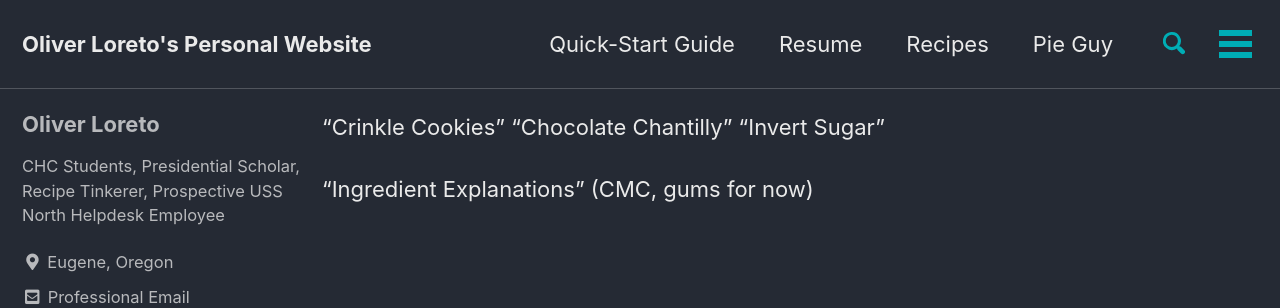
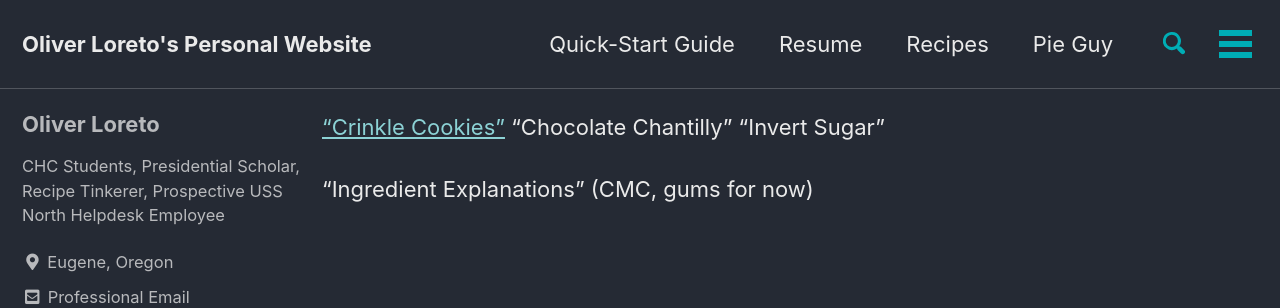
Before and after one commit to Oliver-Loreto/Oliver-Loreto.github.io, a Jekyll site: the page built from _pages/recipe-index.md, in a window 1280 px wide. Shown: the top 308 px of the page. Built offline with Jekyll 4.4.1, drawn with Linux system fonts in a browser that asks for light colours; cached includes are drawn as plain includes; part of the change alters nothing that is shown.

```diff
--- a/_pages/recipe-index.md
+++ b/_pages/recipe-index.md
@@ -2,7 +2,7 @@
   # _pages
   permalink: /Recipes/
 ---
-"Crinkle Cookies"
+["Crinkle Cookies"](oliverloreto.com/Recipes/chocolate-crinkle-cookies/)
 "Chocolate Chantilly"
 "Invert Sugar"
 
```
